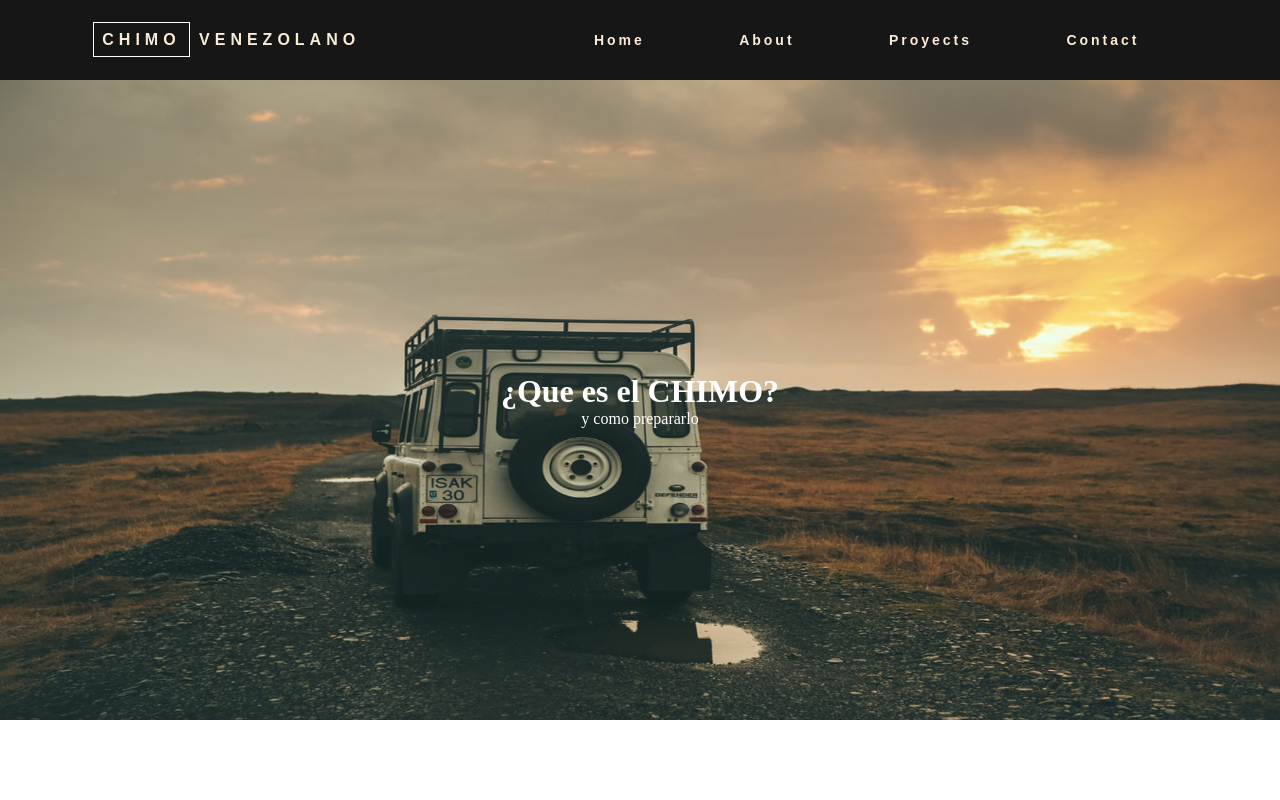
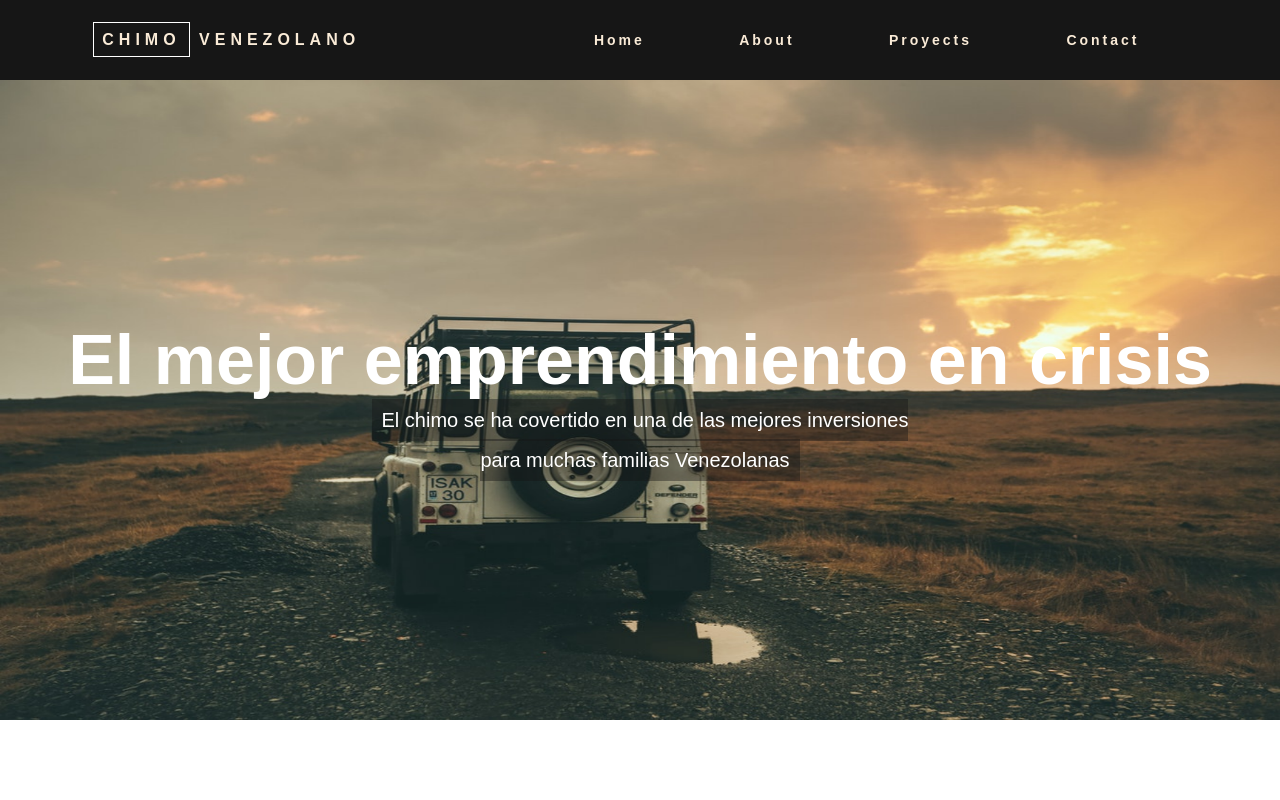
Before and after one commit to dickson7/chimo, a plain HTML site: page index.html in a window 1280 px wide. Shown: the top 800 px of the page. Drawn offline with Linux system fonts and the light colour scheme.

Commit message:
se agregan animaciones

```diff
--- a/css/style.css
+++ b/css/style.css
@@ -2,7 +2,7 @@
      margin: 0;
      padding: 0;
      box-sizing: border-box;
-
+     font-family: Arial,serif;;
 }
 
 nav{
@@ -10,7 +10,6 @@ nav{
     justify-content: space-around;
     align-items: center;
     min-height: 10vh;
-    font-family: sans-serif;
     background-color:  rgb(22, 22, 22);
 }
 
@@ -73,11 +72,53 @@ nav{
     color: white;
     text-align: center;
 }
+
 h1{
-    transition: color 0.1s ease-in,background-color 0.1s ease-in;
+    font-size: 70px;
 }
 
+.title p{
+    display: inline;
+    font-size: 20px;
+    line-height: 2;
+    background-color: rgba(22, 22, 22, 0.4);
+    padding: 10px;
+}
+.fadeIn{
+    animation: fadeIn 3s both;
+}
+@keyframes fadeIn{
+    from{
+        opacity: 0;
+    }
+    to{
+        opacity: 1;
+    }
+}
 
+.fadeInDown{
+    animation: fadeInDown 1s both;
+}
+@keyframes fadeInDown{
+    from{
+        transform: translate3d(0, -100%, 0);
+    }
+    to{
+        transform: translate3d(0, 0, 0);
+    }
+}
+
+.fadeInUp{
+    animation: fadeInUp 1s both;
+}
+@keyframes fadeInUp{
+    from{
+        transform: translate3d(0, 100%, 0);
+    }
+    to{
+        transform: translate3d(0,0,0);
+    }
+}
 
 .history{
     display: flex;
@@ -171,3 +212,10 @@ footer{
 .toggle .line3{
     transform: rotate(45deg) translate(-5px, -6px);
 }
+
+
+@media (max-width: 600px){
+   h1{
+       font-size: 40px;
+   }
+}
--- a/index.html
+++ b/index.html
@@ -13,7 +13,7 @@
 <body>
 
 <nav>
-    <div class="logo">
+        <div class="logo ">
             <h4><spam>Chimo</spam> Venezolano</h4>
         </div>
         <ul class="nav-links">
@@ -36,11 +36,11 @@
             <div class="line3"></div>
         </div>
     </nav>
-<div class="landing">
+    <div class="landing fadeInDown">
         <img src="src/fond.jpeg" alt="">
-    <div class="title">
-        <h1>¿Que es el CHIMO?</h1>
-        <p>y como prepararlo</p>
+    <div class="title fadeIn">
+        <h1>El mejor emprendimiento en crisis</h1>
+        <p>El chimo se ha covertido en una de las mejores inversiones <br> para muchas familias Venezolanas</p>
     </div>
 </div>
 <div class="history">
```
Lines whose indentation alone changed are shown as unchanged.
